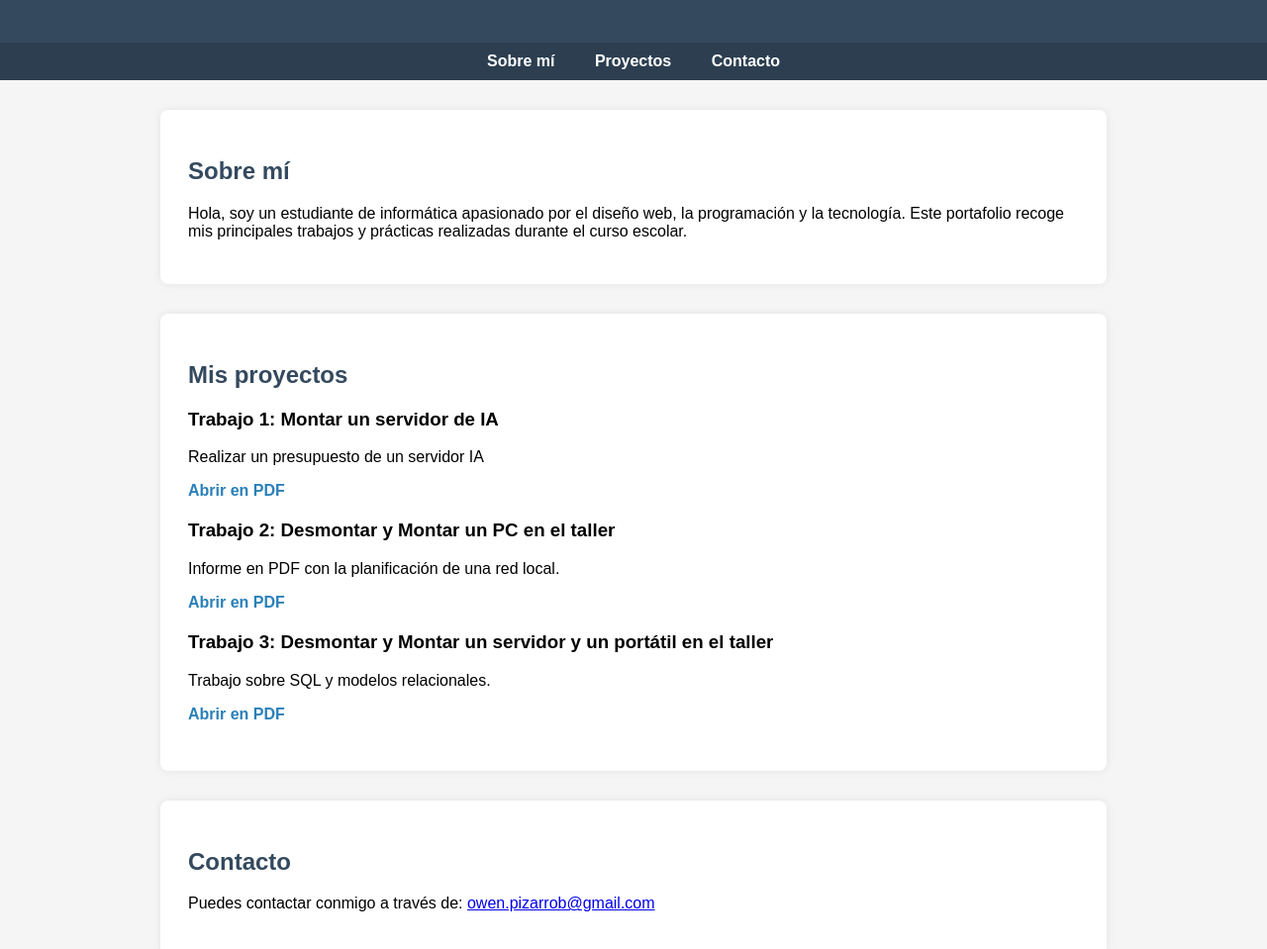
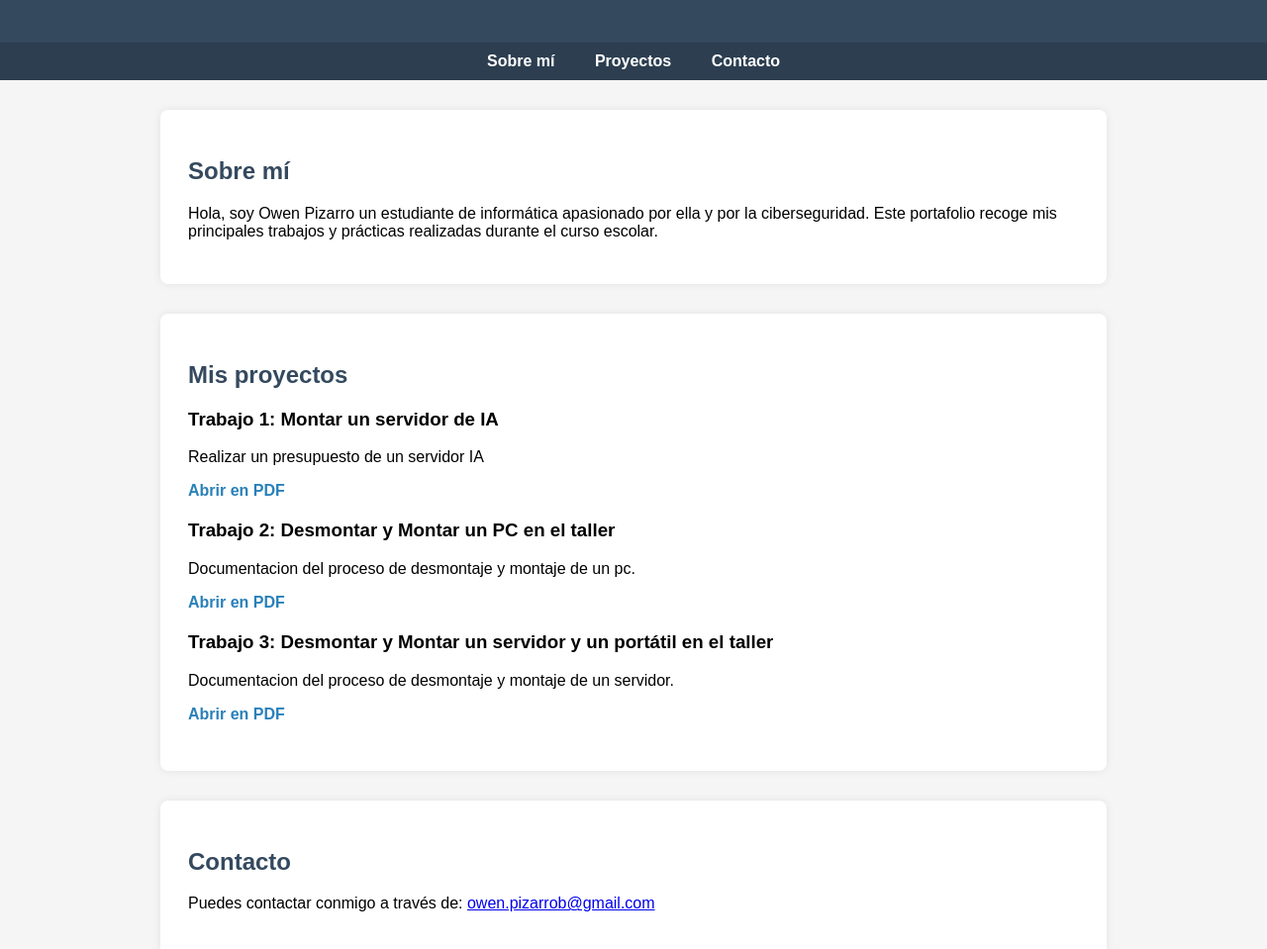
Before and after one commit to owenpizarro/AFH-2526, a plain HTML site: page index.html in a window 1280 px wide. Shown: the part 131-1090 px from the top of the page at 99% size. Drawn offline with Linux system fonts and the light colour scheme.

Commit message:
Update personal introduction and project descriptions

```diff
--- a/index.html
+++ b/index.html
@@ -77,7 +77,7 @@
 
     <section id="sobre-mi">
         <h2>Sobre mí</h2>
-        <p>Hola, soy un estudiante de informática apasionado por el diseño web, la programación y la tecnología. Este portafolio recoge mis principales trabajos y prácticas realizadas durante el curso escolar.</p>
+        <p>Hola, soy Owen Pizarro un estudiante de informática apasionado por ella y por la ciberseguridad. Este portafolio recoge mis principales trabajos y prácticas realizadas durante el curso escolar.</p>
     </section>
 
     <section id="proyectos">
@@ -91,13 +91,13 @@
 
         <div class="proyecto">
             <h3>Trabajo 2: Desmontar y Montar un PC en el taller</h3>
-            <p>Informe en PDF con la planificación de una red local.</p>
+            <p>Documentacion del proceso de desmontaje y montaje de un pc.</p>
             <a href="pdf/Desmontaje de PC_compressed.pdf" target="_blank">Abrir en PDF</a>
         </div>
 
         <div class="proyecto">
             <h3>Trabajo 3: Desmontar y Montar un servidor y un portátil en el taller</h3>
-            <p>Trabajo sobre SQL y modelos relacionales.</p>
+            <p>Documentacion del proceso de desmontaje y montaje de un servidor.</p>
             <a href="pdf/Desmontaje y Desmontaje de un Servidor_compressed.pdf" target="_blank">Abrir en PDF</a>
         </div>
     </section>
```
